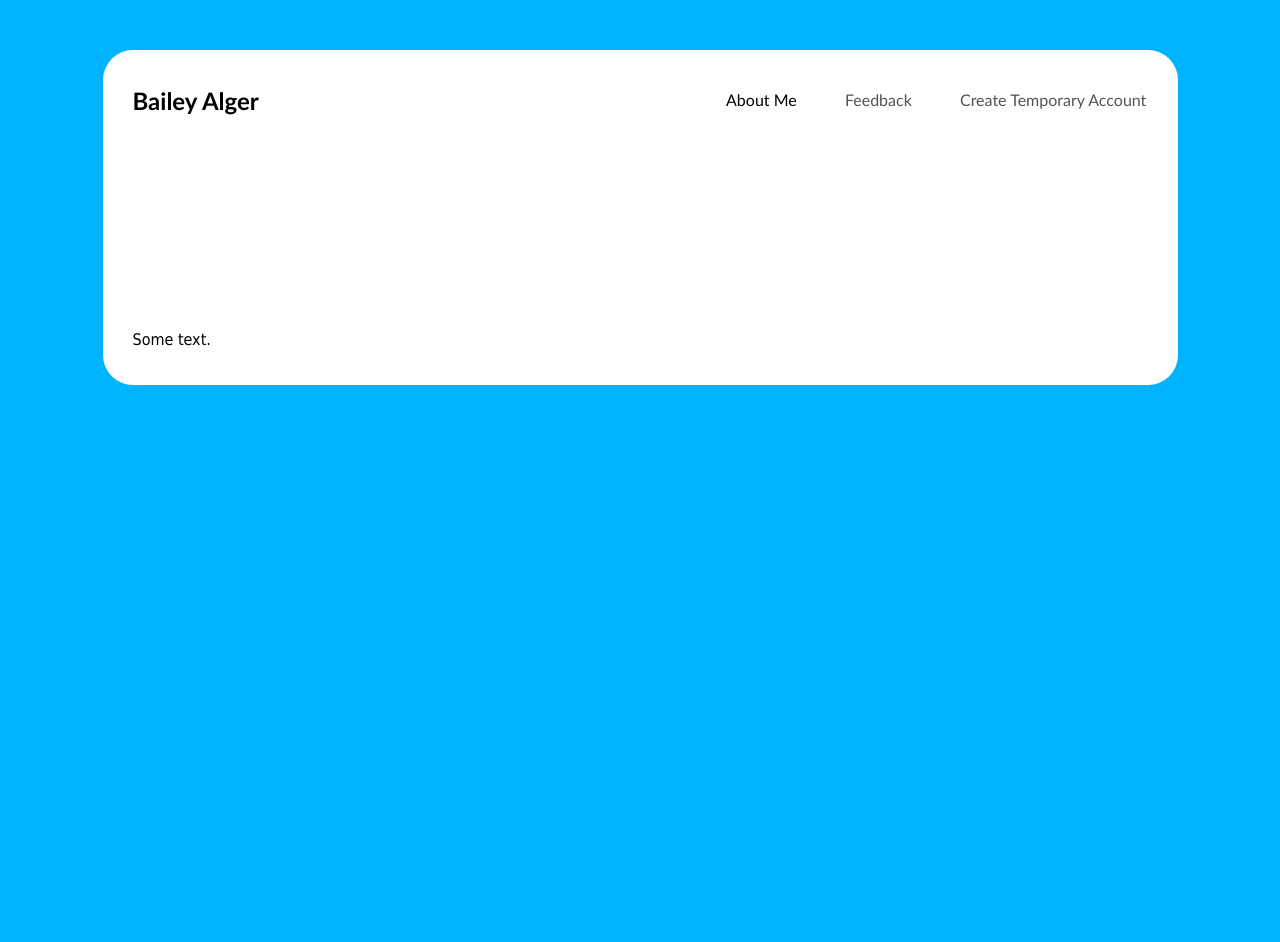
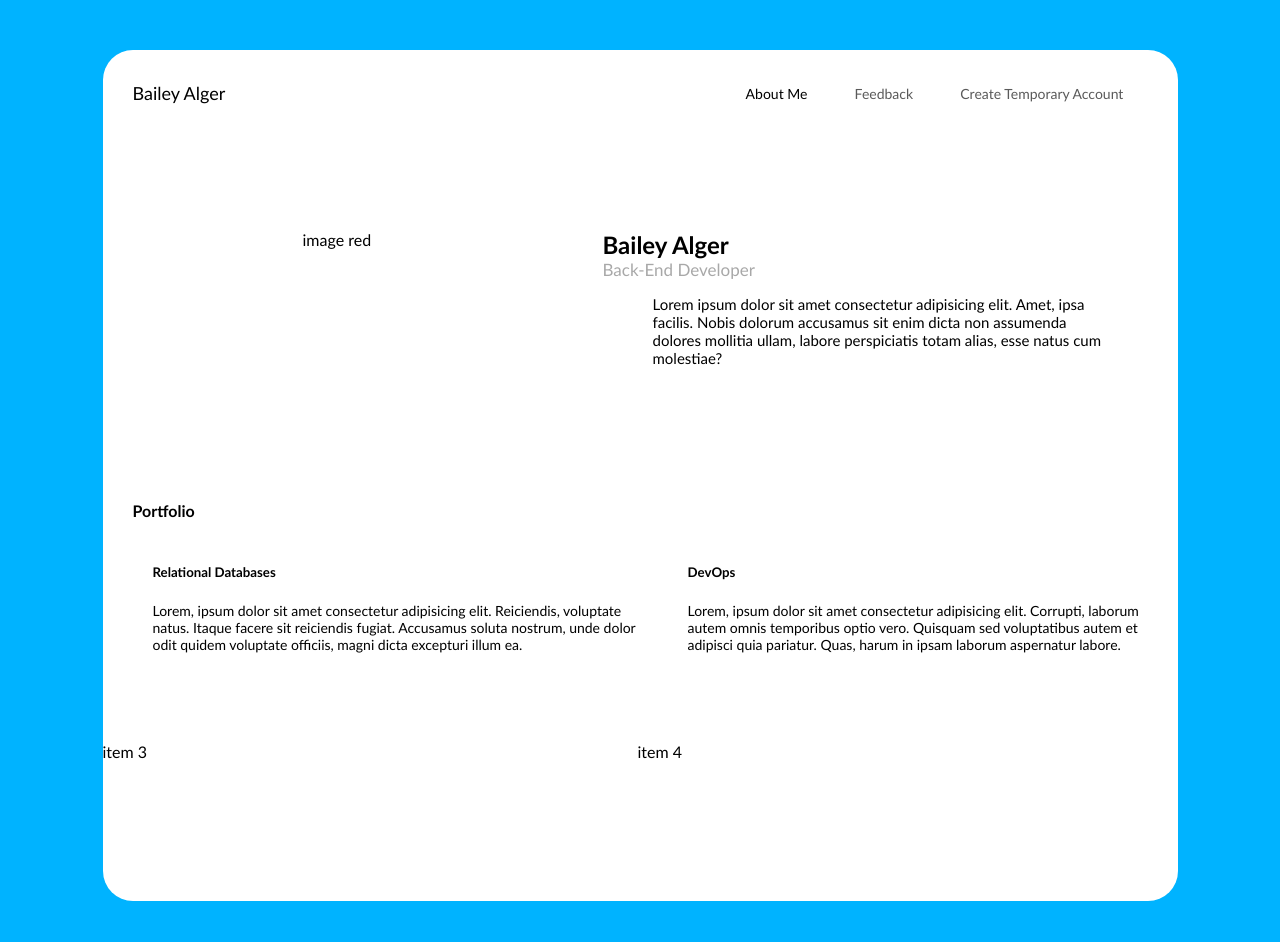
Before and after one commit to Bailey-Alger/ba_django_project, a Django app: page / in a window 1280 px wide. Before the commit the page ends 385 px from the top, so only its background shows below. Run offline with Django 3.2, Linux system fonts and the light colour scheme.

Commit message:
improved front page

```diff
--- a/resume/templates/resume/feedback.html
+++ b/resume/templates/resume/feedback.html
@@ -24,11 +24,6 @@
                 <!--navigation-->
             </div>
         </header>
-        <div id="test">
-            <p>Some text.</p>
-        </div>
-    </div>
-    </div>
 </body>
 
 </html>
--- a/resume/templates/resume/home.html
+++ b/resume/templates/resume/home.html
@@ -14,6 +14,7 @@
             <div id="header">
                 <div id="name">
                     <h1>Bailey Alger</h1>
+                    <!--change font later-->
                 </div>
                 <div id="navigation">
                     <a href="{% url 'resume-home' %}"><span class="selected">&nbsp;About Me&nbsp;</span></a>
@@ -24,11 +25,59 @@
                 <!--navigation-->
             </div>
         </header>
-        <div id="test">
-            <p>Some text.</p>
+        <div id="bio">
+            <div id="pfp">
+                image red
+            </div>
+            <div id="biotext">
+                <h2>
+                    Bailey Alger
+                </h2>
+                <h3>
+                    Back-End Developer
+                </h3>
+                <p style="font-size: 15px">
+                    Lorem ipsum dolor sit amet consectetur adipisicing elit. Amet, ipsa facilis. Nobis dolorum accusamus
+                    sit enim dicta non assumenda dolores mollitia ullam, labore perspiciatis totam alias, esse natus cum
+                    molestiae?
+                </p>
+            </div>
         </div>
+        <!--bio-->
+        <div id="portfolio">
+            <h4>
+                Portfolio
+            </h4>
+            <div id="pfitem">
+                <h5>
+                    Relational Databases
+                </h5>
+                <p>
+                    Lorem, ipsum dolor sit amet consectetur adipisicing elit. Reiciendis, voluptate natus. Itaque facere
+                    sit reiciendis fugiat. Accusamus soluta nostrum, unde dolor odit quidem voluptate officiis, magni
+                    dicta excepturi illum ea.
+                </p>
+            </div>
+            <div id="pfitem">
+                <h5>
+                    DevOps
+                </h5>
+                <p>
+                    Lorem, ipsum dolor sit amet consectetur adipisicing elit. Corrupti, laborum autem omnis temporibus
+                    optio vero. Quisquam sed voluptatibus autem et adipisci quia pariatur. Quas, harum in ipsam laborum
+                    aspernatur labore.
+                </p>
+            </div>
+            <div id="pfitem">
+                item 3
+            </div>
+            <div id="pfitem">
+                item 4
+            </div>
+        </div>
+        <!--portfolio-->
     </div>
-    </div>
+    <!--wrapper-->
 </body>
 
 </html>
--- a/static/resume/style.css
+++ b/static/resume/style.css
@@ -7,40 +7,56 @@ body {
 }
 
 a {
-    text-decoration: none
+    text-decoration: none;
 }
 
 h1 {
-    font-size: 1.5em;
+    font-size: 18px;
+    font-weight: normal;
 }
 
 h2 {
-    color: #00b3ff;
+    margin: 0;
 }
 
 h3 {
-    font-size: 24px;
-    font-family: Tahoma, Geneva;
+    color: rgb(168, 168, 168);
+    font-weight: normal;
+    margin: 0;
+    font-size: 17px;
 }
 
-hr {
-    background-color: blue;
-    height: 2px;
+h4 {
+    padding-left: 30px;
 }
 
-img {
-    max-width: 100%;
-    height: auto;
+h5 {
+    padding-left: 50px;
+    /*change font*/
 }
 
 p {
-    font-family: Tahoma, Geneva;
-    text-align: left;
+    font-size: 14px;
+    padding-left: 50px;
+}
+
+#bio {
+    width: 1075px;
+    height: 250px;
+    position: relative;
+}
+
+#biotext {
+    width: 500px;
+    height: 250px;
+    float: right;
+    position: absolute;
+    right: 75px;
 }
 
 #header {
     width: 1075px;
-    height: 244px;
+    height: 180px;
     position: relative;
 }
 
@@ -55,16 +71,17 @@ p {
 #navigation {
     position: absolute;
     top: 20px;
-    left: 600px;
+    left: 620px;
     width: 500px;
     height: 60px;
 }
 
 #navigation a {
-    color: rgb(83, 83, 83);
+    color: rgb(90, 90, 90);
     display: block;
     float: left;
-    padding: 20px 20px;
+    padding: 15px 20px;
+    font-size: 14px;
 }
 
 #navigation a:hover {
@@ -73,6 +90,25 @@ p {
 
 #navigation .selected {
     color: #000
+}
+
+#pfitem {
+    width: 535px;
+    height: 200px;
+    float: left;
+}
+
+#pfp {
+    width: 300px;
+    height: 250px;
+    float: left;
+    position: absolute;
+    left: 200px;
+}
+
+#portfolio {
+    width: 1075px;
+    height: 400px;
 }
 
 #test {
```
Also changed, not shown: db.sqlite3.
